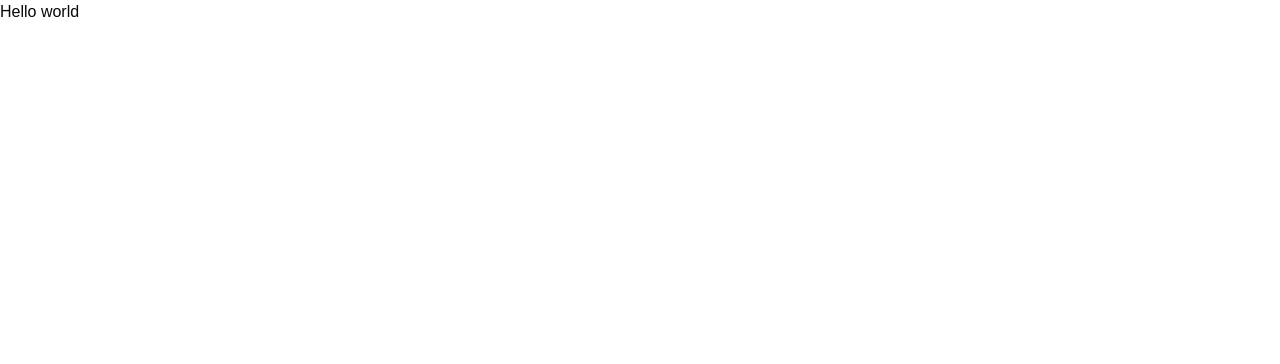
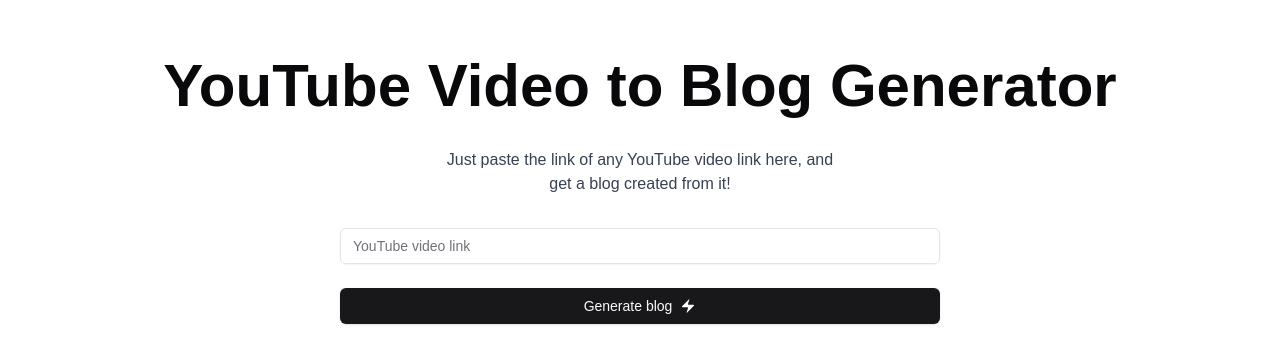
Before and after one commit to inclinedadarsh/ccos-new, a Next.js app in the folder client/: page / in a window 1280 px wide. Shown: the top 364 px of the page. Built offline with nearby package versions, Linux system fonts and the light colour scheme.

Commit message:
feat(client): add basic page structure

```diff
--- a/client/src/app/page.tsx
+++ b/client/src/app/page.tsx
@@ -1,3 +1,23 @@
+import { Button } from "@/components/ui/button";
+import { Input } from "@/components/ui/input";
+import { Zap } from "lucide-react";
+
 export default function Home() {
-	return <h1>Hello world</h1>;
+	return (
+		<main className="max-w-[1100px] mx-auto px-4 my-14">
+			<h1 className="text-3xl md:text-4xl lg:text-6xl font-bold text-center">
+				YouTube Video to Blog Generator
+			</h1>
+			<p className="text-gray-700 font-medium max-w-[400px] mx-auto text-center mt-8">
+				Just paste the link of any YouTube video link here, and get a
+				blog created from it!
+			</p>
+			<div className="max-w-[600px] mx-auto mt-8 space-y-6">
+				<Input placeholder="YouTube video link" />
+				<Button className="w-full">
+					Generate blog <Zap fill="#fff" strokeWidth={0} />
+				</Button>
+			</div>
+		</main>
+	);
 }
```
